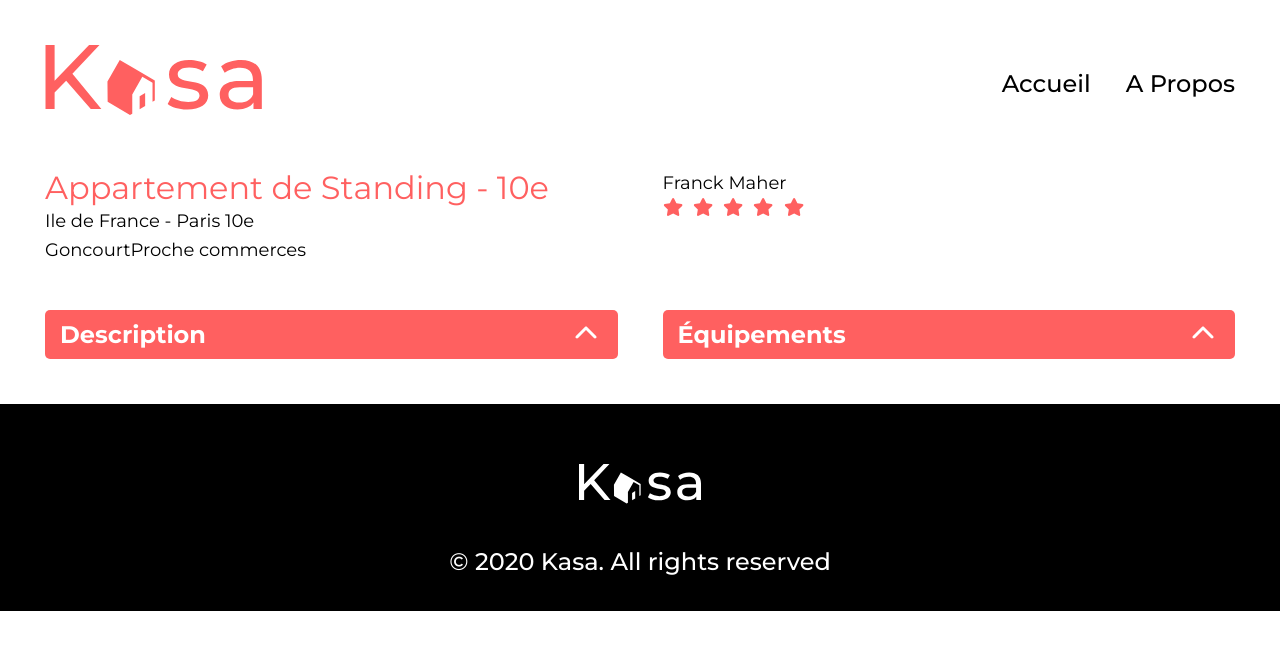
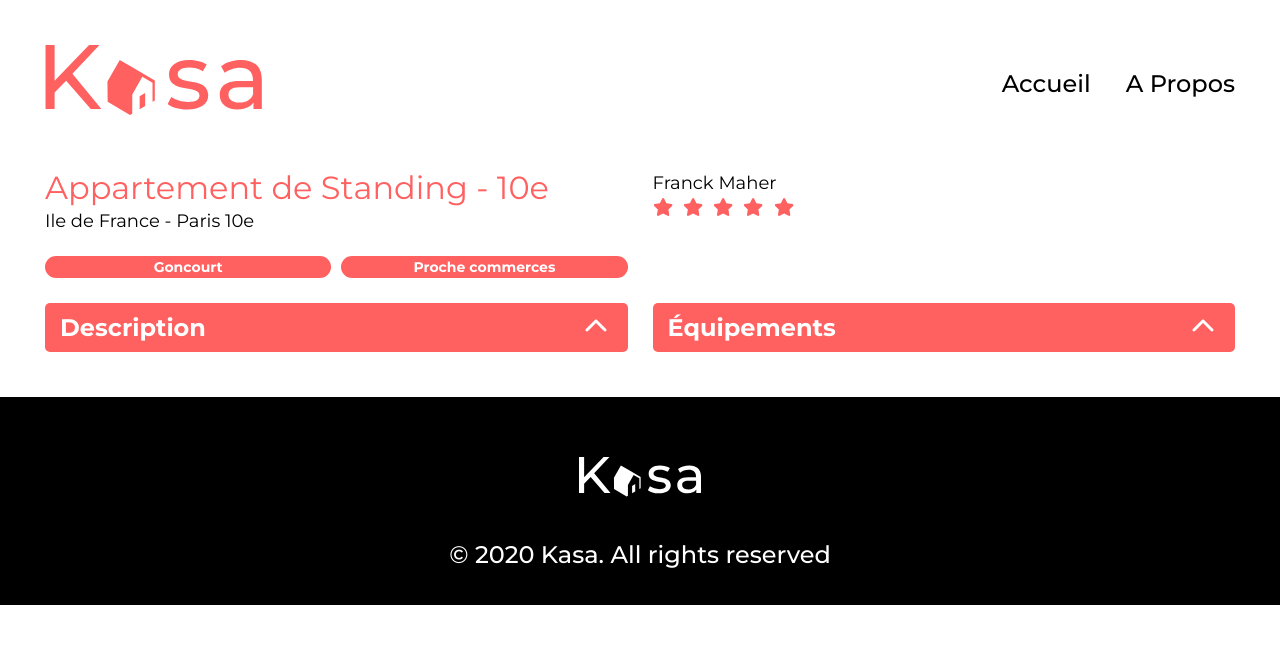
Before and after one commit to Jean-Baptiste-Paris/OC-Kasa, a React (Create React App) app: page /logement/0979876d in a window 1280 px wide. Shown: the top 650 px of the page. Built offline with nearby package versions, Linux system fonts and the light colour scheme.

Commit message:
Update Logement and Tags styles

```diff
--- a/src/components/InfoLogement/styles.scss
+++ b/src/components/InfoLogement/styles.scss
@@ -1,11 +1,34 @@
 $color-greyed: var(--color-grey2, lightgrey);
 $color-main: var(--color-main, orange);
+$color-light: var(--color-light, white);
+$gap: calc(var(--site-gap, 20px) - 5px);
+$rounded: 100rem;
 
 .info-logement {
   &__title {
     font-size: 2rem;
     line-height: 1.2;
     color: $color-main;
+  }
+
+  &__location {
+  }
+
+  &__tags {
+    display: flex;
+    justify-content: stretch;
+    gap: 10px;
+    padding-top: $gap;
+    font-size: 14px;
+    font-weight: 700;
+    color: $color-light;
+
+    .tag {
+      background-color: $color-main;
+      border-radius: $rounded;
+      padding-inline: 5px;
+      width: 100%;
+      text-align: center;
     }
   }
 
@@ -20,3 +43,4 @@ $color-main: var(--color-main, orange);
       }
     }
   }
+}
--- a/src/styles.scss
+++ b/src/styles.scss
@@ -81,6 +81,8 @@ main {
 }
 
 .logement {
+  --site-gap: 25px;
+
   &__row {
     display: grid;
     grid-template-columns: repeat(2, 1fr);
```
Lines whose indentation alone changed are shown as unchanged.
